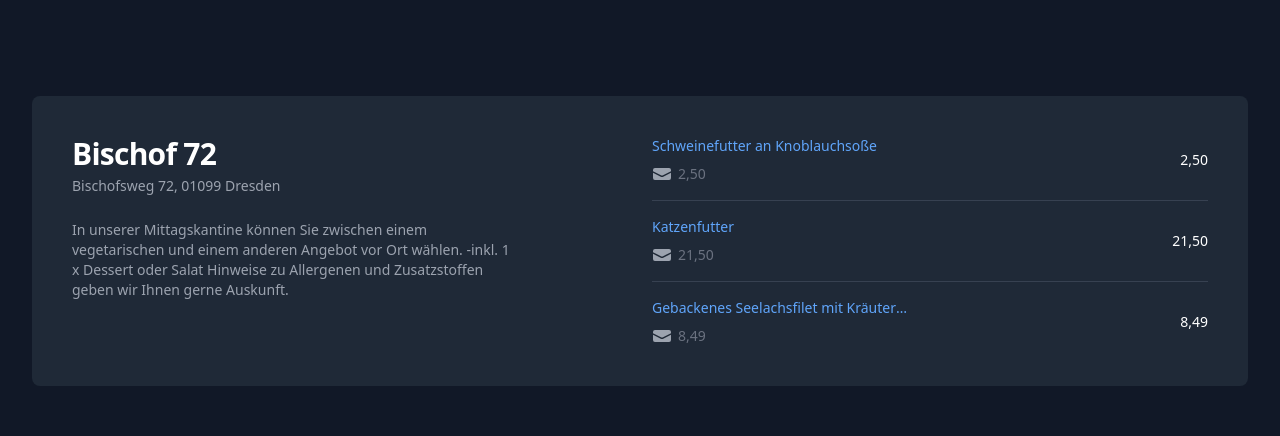
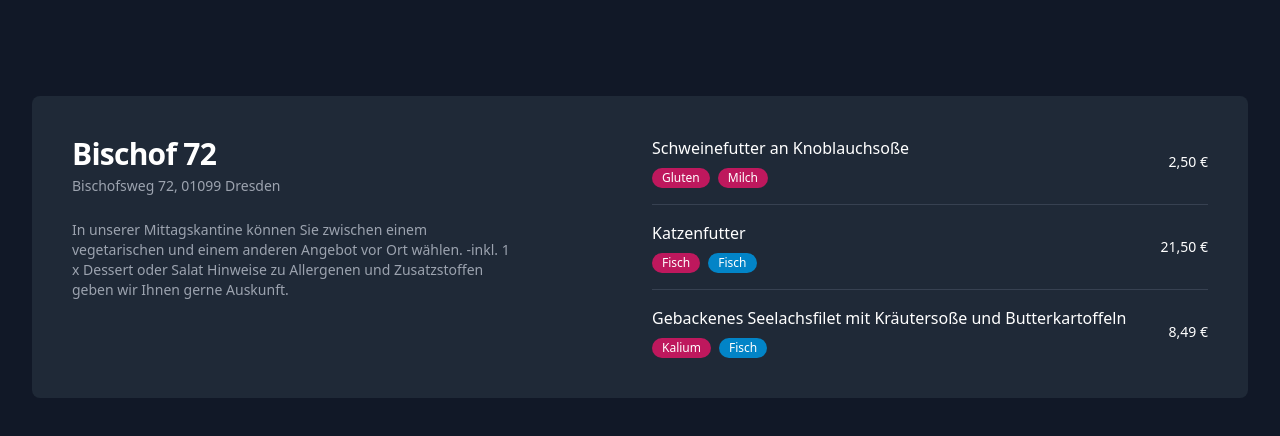
Before and after one commit to MartinSeeler/omkd, a Next.js app: page / in a window 1280 px wide. Shown: the top 436 px of the page. Built offline with nearby package versions, Linux system fonts and the light colour scheme.

Commit message:
Add tags to meals

```diff
--- a/pages/index.tsx
+++ b/pages/index.tsx
@@ -67,27 +67,40 @@ const Home: NextPage = () => {
                   {meals.map((meal) => (
                     <li
                       key={person.name + " " + meal.name}
-                      className="flex items-center py-4 first:pt-0 last:pb-0"
+                      className="flex items-center py-4 first:pt-0 last:pb-0 gap-x-3"
                     >
                       <div className="flex min-w-0 flex-1 items-center">
-                        <div className="min-w-0 flex-1 md:grid md:grid-cols-2 md:gap-4">
-                          <div>
-                            <p className="truncate text-sm font-medium text-blue-400">
+                        <div className="min-w-0 flex-1">
+                          <div className="space-y-2">
+                            <p className="truncate font-medium text-white flex-1">
                               {meal.name}
                             </p>
-                            <p className="mt-2 flex items-center text-sm text-gray-500">
-                              <EnvelopeIcon
-                                className="mr-1.5 h-5 w-5 flex-shrink-0 text-gray-400"
-                                aria-hidden="true"
-                              />
-                              <span className="truncate">{meal.price}</span>
-                            </p>
+                            {meal.allergenes.length + meal.tags.length > 0 && (
+                              <p className="flex items-center text-sm gap-x-2 gap-y-1">
+                                {meal.allergenes.map((tag) => (
+                                  <span
+                                    key={tag + meal.name}
+                                    className="inline-flex items-center px-2.5 py-0.5 rounded-full text-xs font-medium bg-pink-700 text-white"
+                                  >
+                                    {tag}
+                                  </span>
+                                ))}
+                                {meal.tags.map((tag) => (
+                                  <span
+                                    key={tag + meal.name}
+                                    className="inline-flex items-center px-2.5 py-0.5 rounded-full text-xs font-medium bg-sky-600 text-white"
+                                  >
+                                    {tag}
+                                  </span>
+                                ))}
+                              </p>
+                            )}
                           </div>
                         </div>
                       </div>
                       <div>
                         <p className="text-white font-medium text-sm">
-                          {meal.price}
+                          {meal.price} €
                         </p>
                       </div>
                     </li>
```
